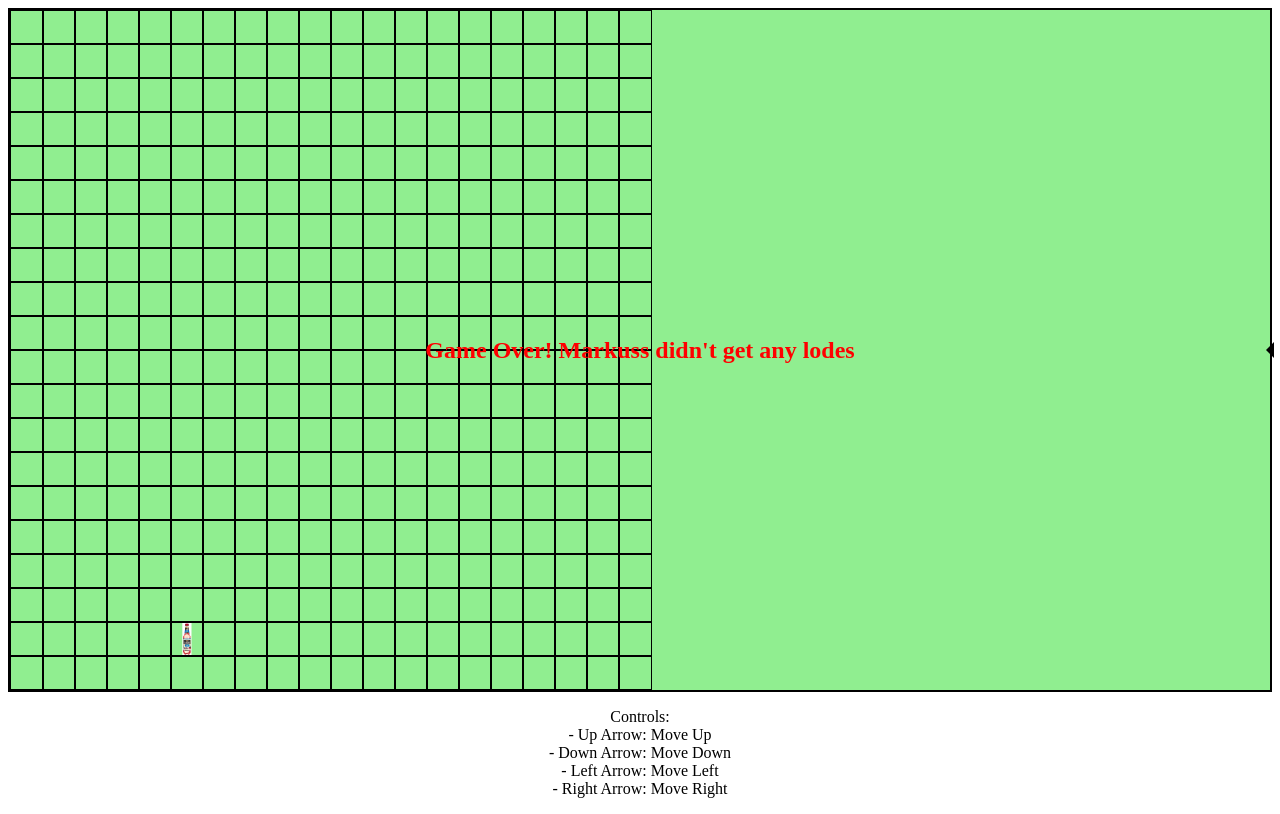
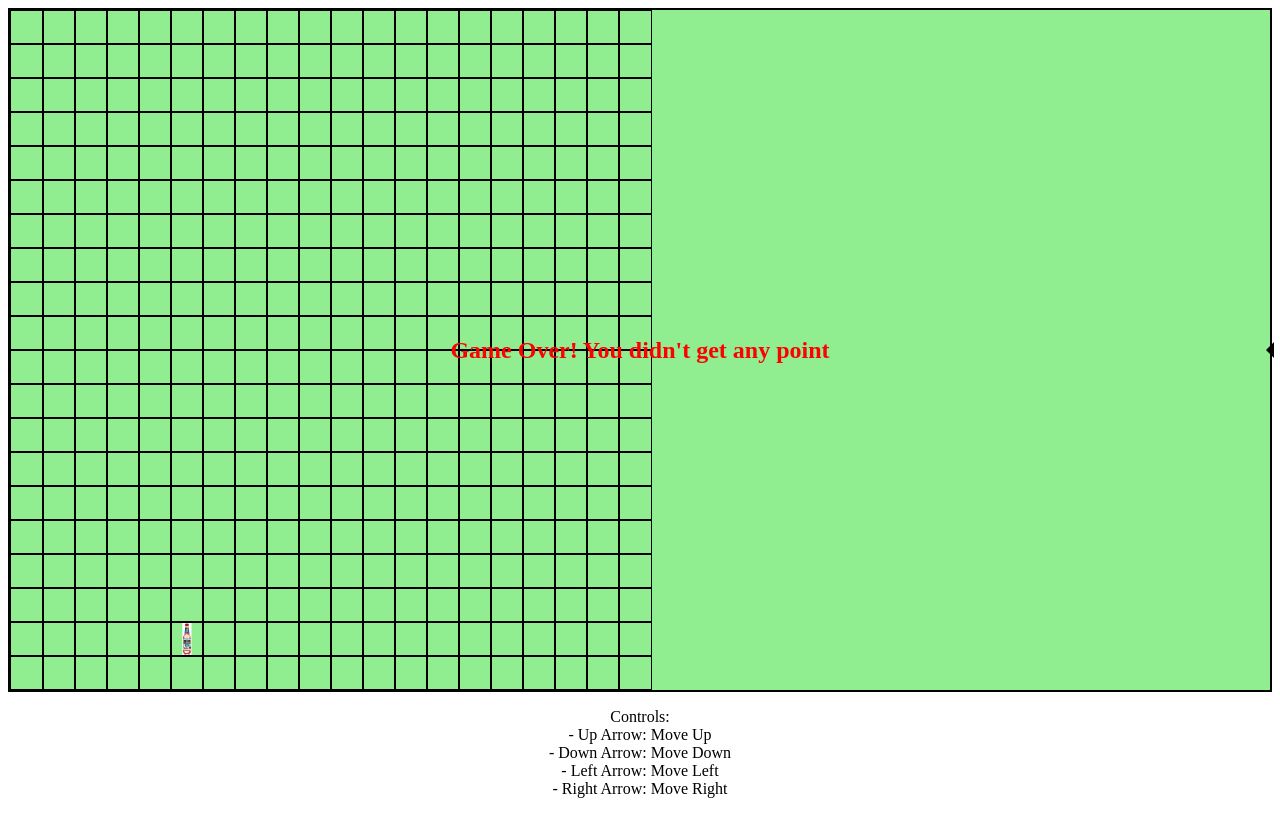
Before and after one commit to MariussGustins/Game_mrm_prakse, a Vue app in the folder game-mrm/: page / in a window 1280 px wide. Both pictures are taken after typing "Sample", "Sample123" into the empty fields and a click on the button "Login". Built offline with nearby package versions, Linux system fonts and the light colour scheme.

Commit message:
jauni visuals ;)

```diff
--- a/game-mrm/src/components/GameBoard.vue
+++ b/game-mrm/src/components/GameBoard.vue
@@ -5,9 +5,9 @@
         <div v-for="(cell, colIndex) in row" :key="colIndex" :class="{ 'cell': true, 'snake': isSnake(rowIndex, colIndex), 'food': isFood(rowIndex, colIndex) }"></div>
       </div>
       <div v-if="gameOver" class="game-over">Game Over!
-        <span v-if="score > 1">Markuss drank {{ score }} lodes</span>
-        <span v-if="score === 0">Markuss didn't get any lodes</span>
-        <span v-if="score === 1">Markuss drank {{ score }} lode</span>
+        <span v-if="score > 1">You got {{ score }} points</span>
+        <span v-if="score === 0">You didn't get any point</span>
+        <span v-if="score === 1">You got {{ score }} point</span>
       </div>
       <div class="arrow" :class="arrowDirection"></div>
     </div>
@@ -151,7 +151,7 @@ export default {
 }
 
 .snake {
-  background-image: url('tarpins.png');
+  background-image: url('food.jpeg');
   background-size: cover;
 }
 
--- a/package.json
+++ b/package.json
@@ -8,5 +8,8 @@
   },
   "keywords": [],
   "author": "",
-  "license": "ISC"
+  "license": "ISC",
+  "dependencies": {
+    "@supabase/supabase-js": "^2.39.6"
+  }
 }
```
Also changed, not shown: 2 other files (tests, documents, lock files or other folders).
